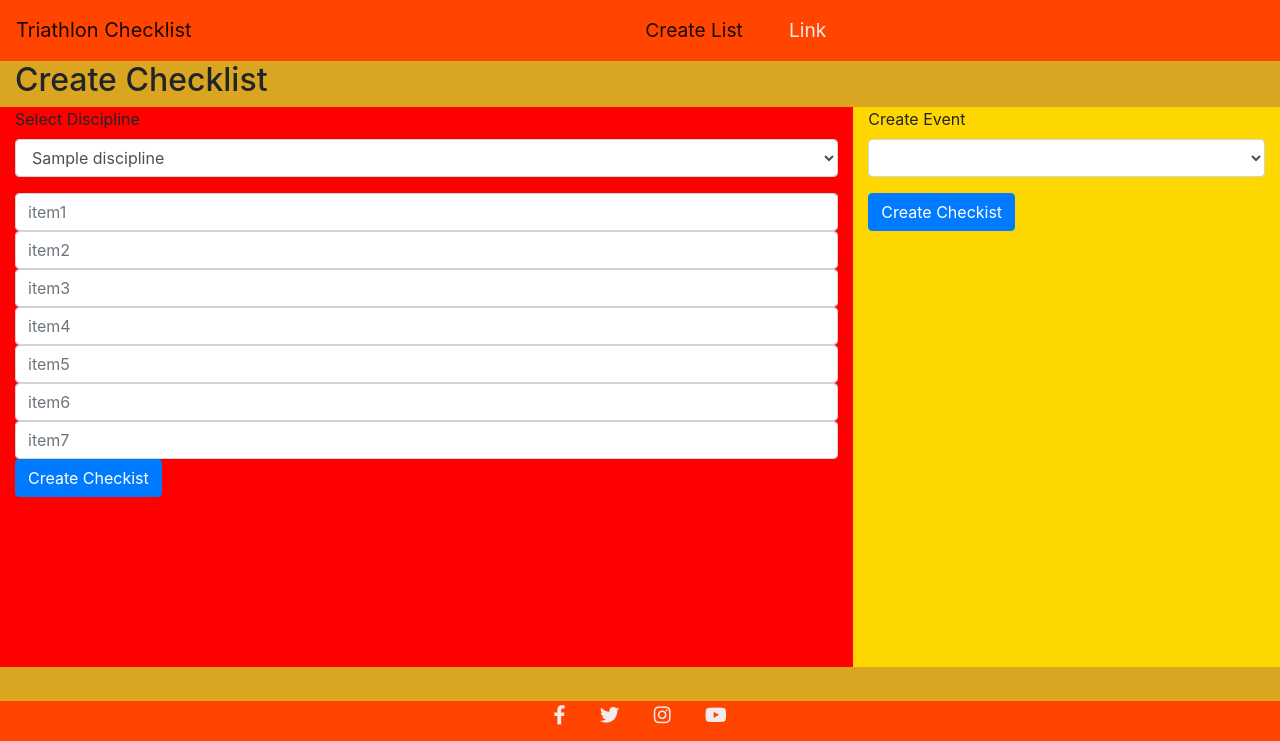
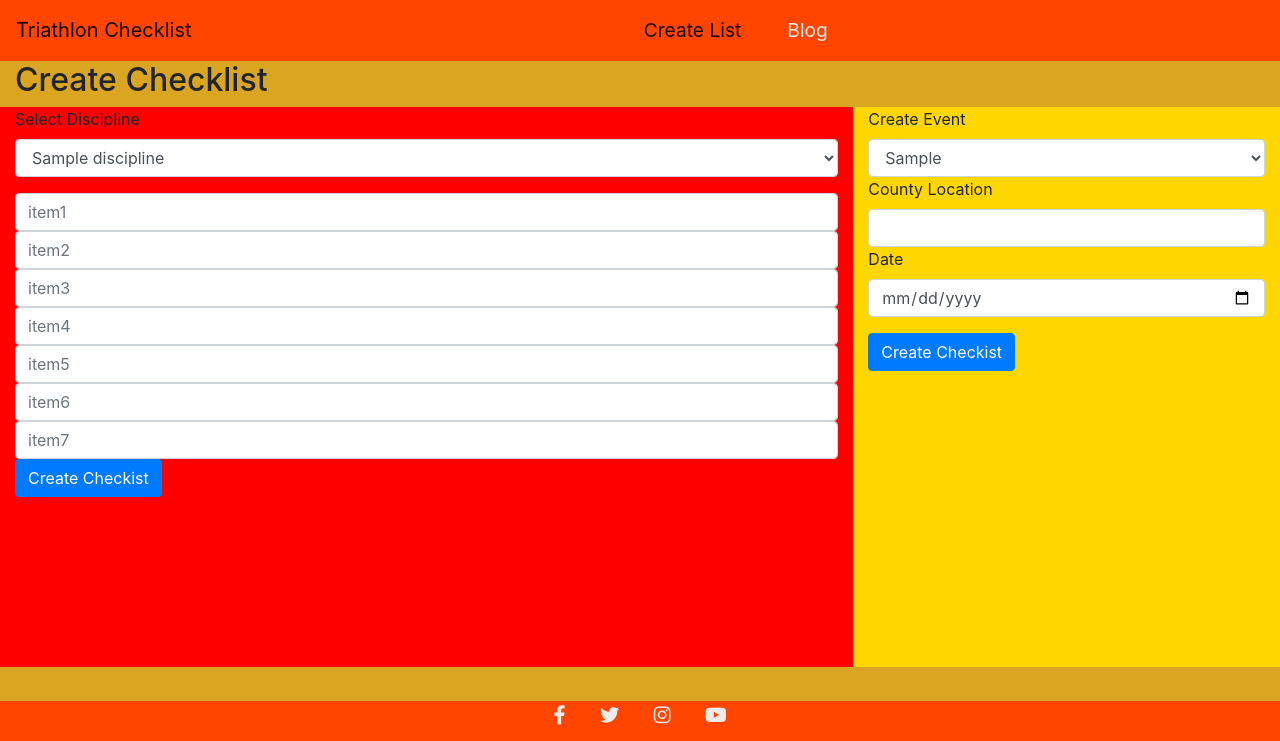
Before and after one commit to johnj974/triathlon-checklist, a Flask app: page /add_list in a window 1280 px wide. Shown: the top 741 px of the page. Run offline with Flask 2, Linux system fonts and the light colour scheme; a database or web service that is not in the repository returns one stand-in record (values such as "Sample title"); lists and menus that the app fills with data are empty; some libraries are stand-ins or nearby versions.

Commit message:
working on event CRUD/ currently populating to wrong location

```diff
--- a/app.py
+++ b/app.py
@@ -16,16 +16,19 @@ app.config["MONGO_URI"] = MONGO_URI
 
 mongo = PyMongo(app)
 
-@app.route("/")
+@app.route("/")                                                                                     # home page
 @app.route("/home")
 def index():
     return render_template("home.html", check=mongo.db.checklist.find(),                            # check is assigned variable/ checklist is mongodb doc heading
-                                         events=mongo.db.events.find())
+                                        events=mongo.db.events.find(),                              # events is assigned variable to mongodb heading
+                                        types=mongo.db.types.find())
 
 
 @app.route("/add_list")                                                                             # page for checklist addition
 def add_list():
-    return render_template("list.html", disciplines=mongo.db.disciplines.find())
+    return render_template("list.html", disciplines=mongo.db.disciplines.find(),
+                                        events=mongo.db.events.find(),
+                                        types=mongo.db.types.find())
 
 
 @app.route("/blog_list")                                                                            # page for blog
@@ -41,10 +44,17 @@ def insert_blog():
 
 
 
-@app.route("/insert_list", methods=["POST"])                                                        # function to generate new list to home page/maybe change url to index
+@app.route("/insert_list", methods=["POST"])                                                        # function to generate new checklist to home page
 def insert_list():
     checklist = mongo.db.checklist
     checklist.insert_one(request.form.to_dict())
+    return redirect(url_for("index"))
+
+
+@app.route("/event_list", methods=["POST"])                                                        # function to generate new event list to home page
+def event_list():
+    types = mongo.db.types
+    types.insert_one(request.form.to_dict())
     return redirect(url_for("index"))
 
 
@@ -80,11 +90,11 @@ def delete_checklist(checklist_id):
     return redirect(url_for("index"))
 
 
-@app.route("/blog", methods=["POST"])                                                # blog function
+"""@app.route("/blog", methods=["POST"])                                                # blog function
 def blog():
     events = mongo.db.events
     events.insert_one(request.form.to_dict())
-    return redirect(url_for("blog_list"))
+    return redirect(url_for("blog_list"))"""
 
 
 
--- a/templates/base.html
+++ b/templates/base.html
@@ -29,7 +29,7 @@
 						<a class="nav-link" href="{{url_for('add_list')}}">Create List <span class="sr-only">(current)</span></a>
 					</li>
 					<li class="nav-item">
-						<a class="nav-link" href="{{url_for('blog_list')}}">Link</a>
+						<a class="nav-link" href="{{url_for('blog_list')}}">Blog</a>
 					</li>
 				</ul>
 			</div>
--- a/templates/blog.html
+++ b/templates/blog.html
@@ -5,7 +5,7 @@
 	<form action="{{url_for('insert_blog')}}" method="POST">
 		<div class="form-group">
             <label for="blog_title">Title</label>
-            <input id="blog_title" name="blog_title" class="form-control" type="text" placeholder="Blog Title">
+            <input id="blog_title" name="blog_title" class="form-control" type="text">
 			<label for="blog_content">Content</label>
 			<textarea class="form-control" id="blog_content" name="blog_content" rows="3"></textarea>
 		</div>
--- a/templates/list.html
+++ b/templates/list.html
@@ -41,14 +41,19 @@
 		</div>
 
 		<div id="run" class="col-md-4">
-            <form action="" method="POST">
+            <form action="{{ url_for('insert_list')}}" method="POST">
                     <div class="form-group">
-                        <label for="events">Create Event</label>
-                        <select class="form-control" id="events" name="discipline_type">
-                        {% for event in events %}
-                            <option value="{{ event.discipline_type }}">{{ event.discipline_type }}</option>
+                        <label for="discipline_type">Create Event</label>
+                        <select class="form-control" id="discipline_type" name="discipline_type">
+                        {% for type in types %}
+                            <option value="{{ type.discipline_type }}">{{ type.discipline_type }}</option>
                         {% endfor %}
                         </select>
+                        <label for="location">County Location</label>
+                        <input class="form-control" type="text" id="location" name="location">
+                        <label for="date">Date</label>
+                        <input type="date" id="date" name="date" class="form-control">
+
                     </div>
                     <div class="form-row">
 
```
